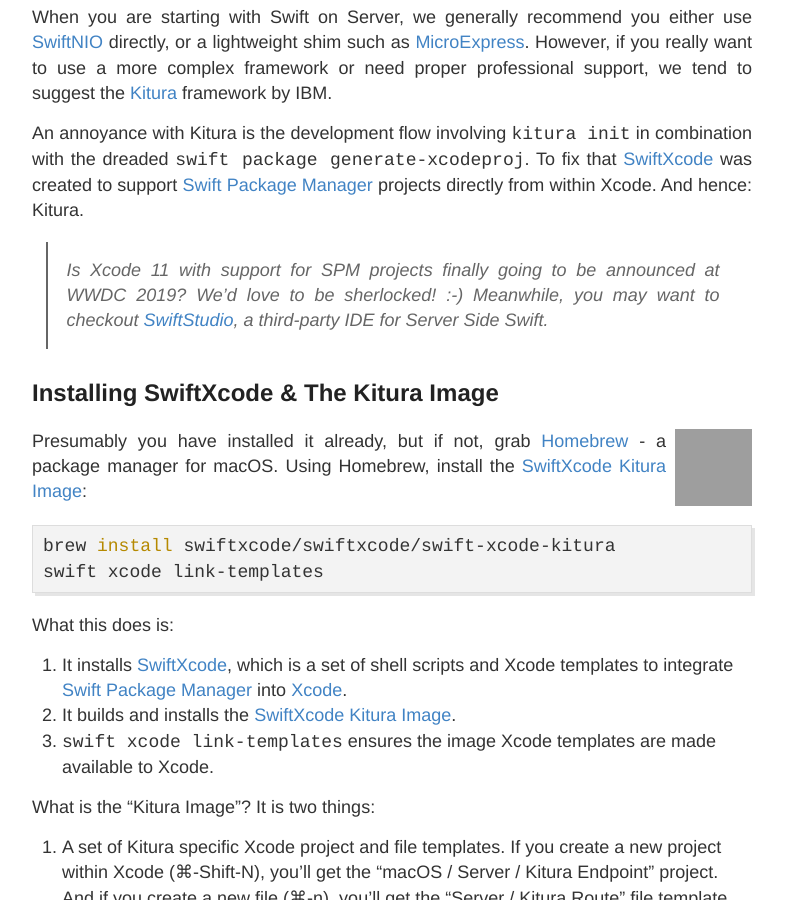
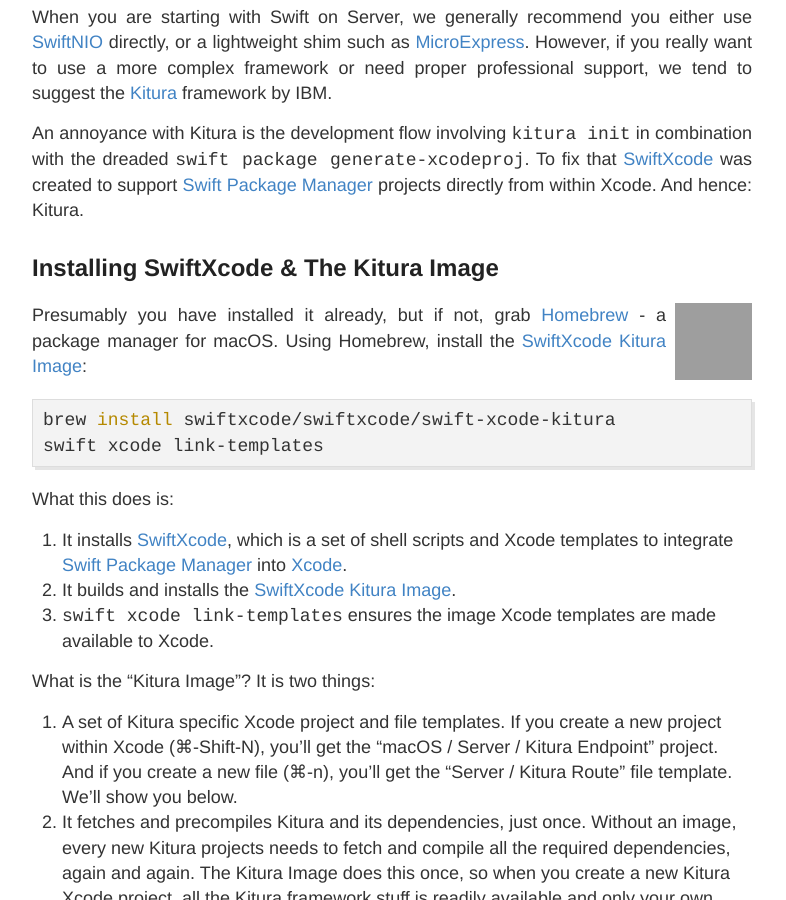
Before and after one commit to AlwaysRightInstitute/alwaysrightinstitute.github.io, a Jekyll site: the page built from _posts/2019-03-21-swift-xcode-kitura.md, in a window 1280 px wide and 900 px high, scrolled down 443 px, cut to the strip 0-900 px from the top of the window. Shown: the whole strip, without its empty margins (248-1034 px from the left). Built offline with Jekyll 4.4.1, drawn with Linux system fonts in a browser that asks for light colours; grey boxes are pictures that could not be loaded.

Commit message:
Drop Xcode SPM note
..

```diff
--- a/_posts/2019-03-21-swift-xcode-kitura.md
+++ b/_posts/2019-03-21-swift-xcode-kitura.md
@@ -36,11 +36,6 @@
 [SwiftXcode](https://swiftxcode.github.io) was created to support
 [Swift Package Manager](https://swift.org/package-manager/)
 projects directly from within Xcode. And hence: Kitura.
-
-> Is Xcode 11 with support for SPM projects finally going to be announced
-> at WWDC 2019? We'd love to be sherlocked! :-)
-> Meanwhile, you may want to checkout [SwiftStudio](https://swiftstudio.app),
-> a third-party IDE for Server Side Swift.
 
 
 ## Installing SwiftXcode & The Kitura Image
```
